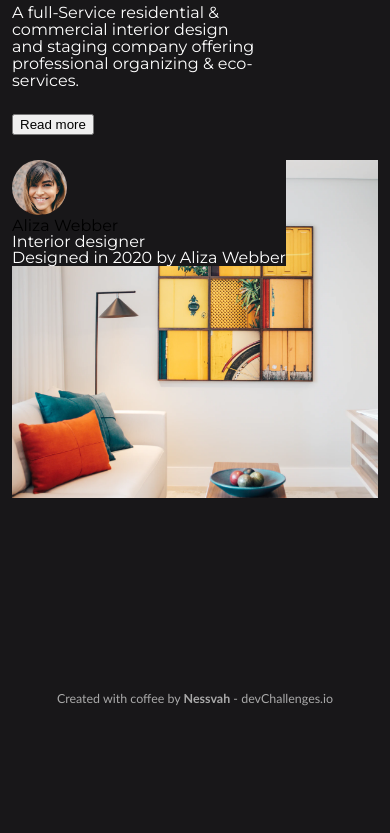
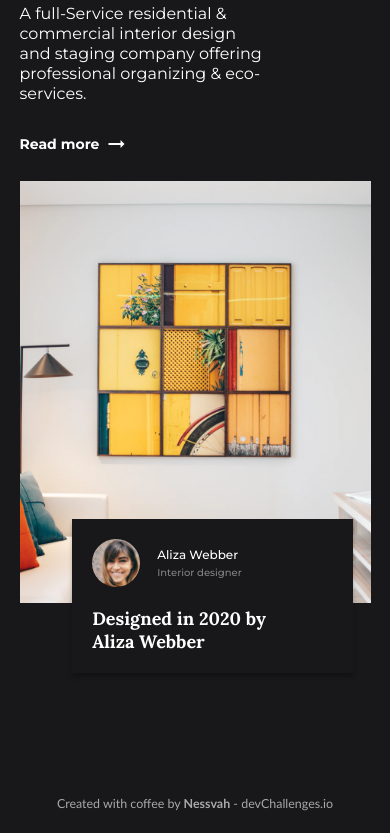
Before and after one commit to Nessvah/Interior-consultant, a plain HTML site: page index.html in a window 390 px wide. Shown: the part 169-1002 px from the top of the page. Before the commit the page ends 897 px from the top, so only its background shows below. Drawn offline with nearby package versions, Linux system fonts and the light colour scheme.

Commit message:
adapt content to % to make it responsive

```diff
--- a/index.html
+++ b/index.html
@@ -4,6 +4,10 @@
     <meta charset="UTF-8" />
     <meta http-equiv="X-UA-Compatible" content="IE=edge" />
     <meta name="viewport" content="width=device-width, initial-scale=1.0" />
+    <link
+      href="https://fonts.googleapis.com/icon?family=Material+Icons"
+      rel="stylesheet"
+    />
     <link rel="stylesheet" href="./resources/css/reset.css" />
     <link rel="stylesheet" href="./resources/css/style.css" />
     <title>Interior Consultant</title>
@@ -16,7 +20,9 @@
           <p class="logo">This Interior</p>
 
           <ul class="nav-menu">
-            <li class="nav-item"><a href="#" class="nav-link">Home</a></li>
+            <li class="nav-item">
+              <a href="#" class="nav-link activated">Home</a>
+            </li>
             <li class="nav-item">
               <a href="#" class="nav-link">Collection</a>
             </li>
@@ -42,7 +48,10 @@
             A full-Service residential & commercial interior design and staging
             company offering professional organizing & eco-services.
           </p>
-          <button>Read more</button>
+          <button>
+            <p>Read more</p>
+            <span class="material-icons"> arrow_right_alt </span>
+          </button>
         </div>
         <div class="content-right">
           <div class="card">
@@ -53,9 +62,9 @@
                   src="./resources/images/photo2.png"
                   alt=""
                 />
-                <figcaption>Aliza Webber</figcaption>
               </picture>
-              <h5>Interior designer</h5>
+              <h4 class="author-name">Aliza Webber</h4>
+              <h5 class="profession">Interior designer</h5>
             </div>
             <div class="post-title">
               <h2>Designed in 2020 by Aliza Webber</h2>
--- a/resources/css/reset.css
+++ b/resources/css/reset.css
@@ -3,9 +3,6 @@
 *::before,
 *::after {
   box-sizing: border-box;
-}
-html {
-  font-size: 62.5%; /* font-size 1em = 10px on default browser settings */
 }
 
 html,
@@ -29,7 +26,9 @@ article,
 figure,
 figcaption,
 footer,
-header {
+header,
+button,
+span {
   margin: 0;
   padding: 0;
   border: 0;
--- a/resources/css/style.css
+++ b/resources/css/style.css
@@ -3,13 +3,17 @@
 /*GLOBAL SELECTORS*/
 html {
   background-color: #181719;
+  font-size: 62.5%; /* font-size 1em = 10px on default browser settings */
 }
+
 body {
   font-family: "Montserrat", sans-serif;
+  font-size: 1.6rem;
 }
 
 h1,
 h2,
+h4,
 h5,
 p,
 a {
@@ -23,6 +27,11 @@ li {
 
 a {
   text-decoration: none;
+}
+
+.site-container {
+  max-width: 90vw;
+  margin: 0 auto;
 }
 
 /*NAV BAR STYLE*/
@@ -53,13 +62,15 @@ a {
   min-height: 90vh;
   justify-content: center;
   gap: 32px;
+  background-color: #181719;
+  z-index: 500;
 }
 
 .logo {
   font-size: 1.4rem;
+  text-transform: uppercase;
   font-family: "Crimson Pro", serif;
   font-weight: 200;
-  color: #fff;
   border: 1px solid white;
   line-height: 1.6rem;
   padding: 8px;
@@ -70,7 +81,16 @@ a {
 }
 
 .nav-link {
+  font-size: 1.8rem;
+  font-weight: 500;
   transition: 0.7s ease;
+  color: #fff;
+}
+
+.activated {
+  border-bottom: 2px solid white;
+  padding-bottom: 0.5rem;
+  font-weight: 700;
 }
 
 .nav-link:hover {
@@ -108,45 +128,85 @@ a {
 h1 {
   font-family: "Lora", serif;
   font-weight: 500;
-  font-size: 2.25em;
+  font-size: 3.6rem;
   margin: 12px 0 25px;
 }
 
 .content-text {
   font-weight: 400;
-  line-height: 17px;
-  margin-bottom: 25px;
+  line-height: 2rem;
+  margin-bottom: 2.8rem;
   max-width: 250px;
 }
 
-.site-container {
-  margin: auto 12px;
-}
-
 button {
+  display: flex;
+  align-items: center;
+  gap: 0.5rem;
   margin-bottom: 25px;
+  background-color: transparent;
+  color: #fff;
+  border: none;
+  font-family: "Montserrat", sans-serif;
+  font-weight: 700;
+  font-size: 1.4rem;
 }
 
 .content-right {
-  height: 40vh;
+  height: 50vh;
   position: relative;
   background-image: url(../images/photo1.png);
   background-repeat: no-repeat;
   background-size: cover;
-  margin: 0;
+  background-position: center;
 }
 
 .card {
+  display: flex;
+  flex-direction: column;
+  gap: 2rem;
   background-color: #181719;
   position: absolute;
+  max-width: 80%;
+  max-height: fit-content;
+  top: 80%;
+  right: 5%;
+  padding: 2rem;
+  box-shadow: 0px 4px 4px rgba(0, 0, 0, 0.25);
+}
+
+.author-name {
+  align-self: center;
+  font-size: 12px;
+  font-weight: 500;
+  line-height: 15px;
+  margin: 0.8rem auto auto 27%;
+}
+
+.profession {
+  font-size: 10px;
+  font-weight: 500;
+  line-height: 12px;
+  color: #828282;
+  margin: 0.5rem auto auto 27%;
 }
 
 .profile-pic {
   max-width: 20%;
   border-radius: 50%;
+  float: left;
+}
+
+.post-title {
+  font-family: "Lora", serif;
+  font-size: 1.8rem;
+  font-weight: 700;
+  line-height: 2.3rem;
+  max-width: 80%;
 }
 
 /* FOOTER */
+
 footer {
   min-height: 100px;
   width: auto;
```
